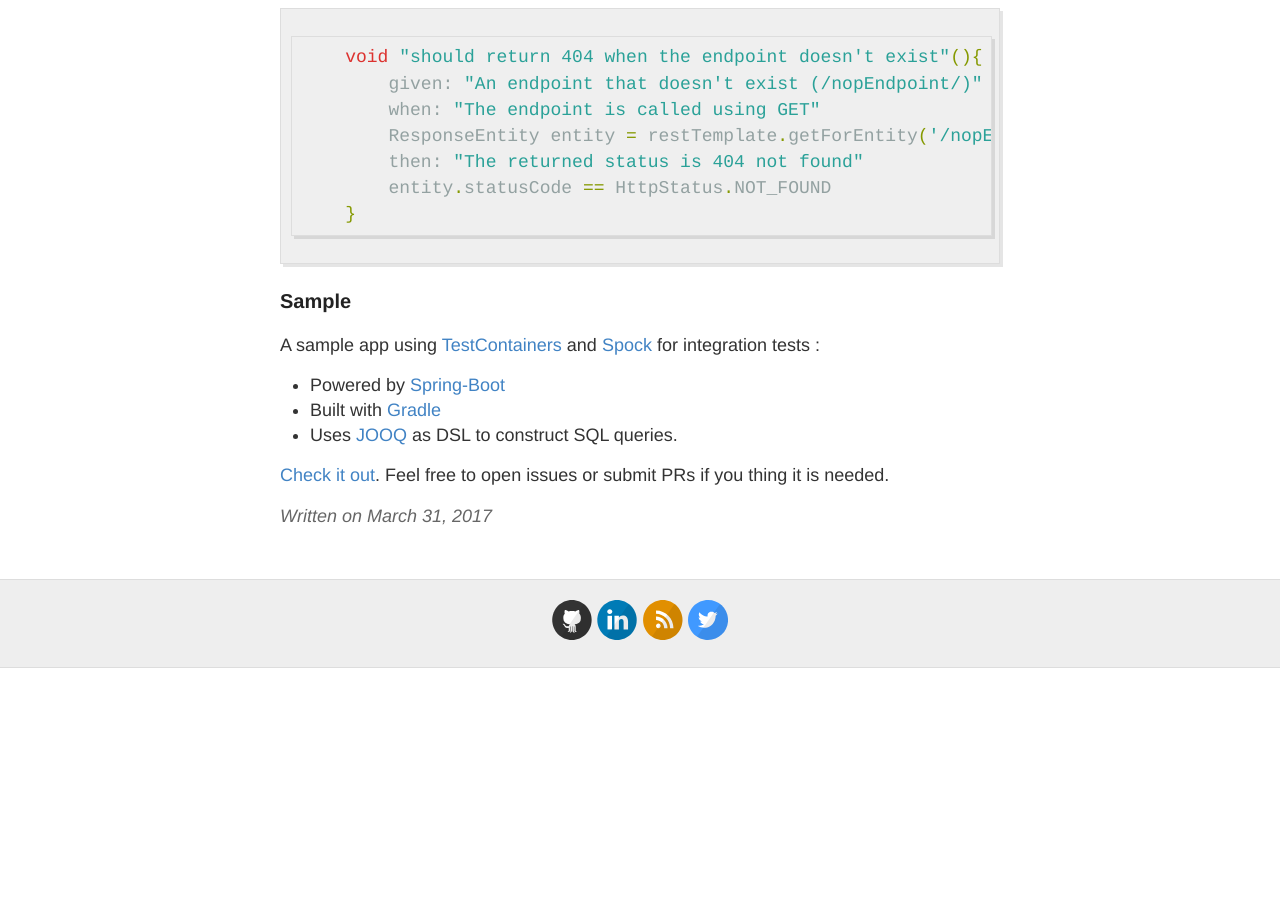
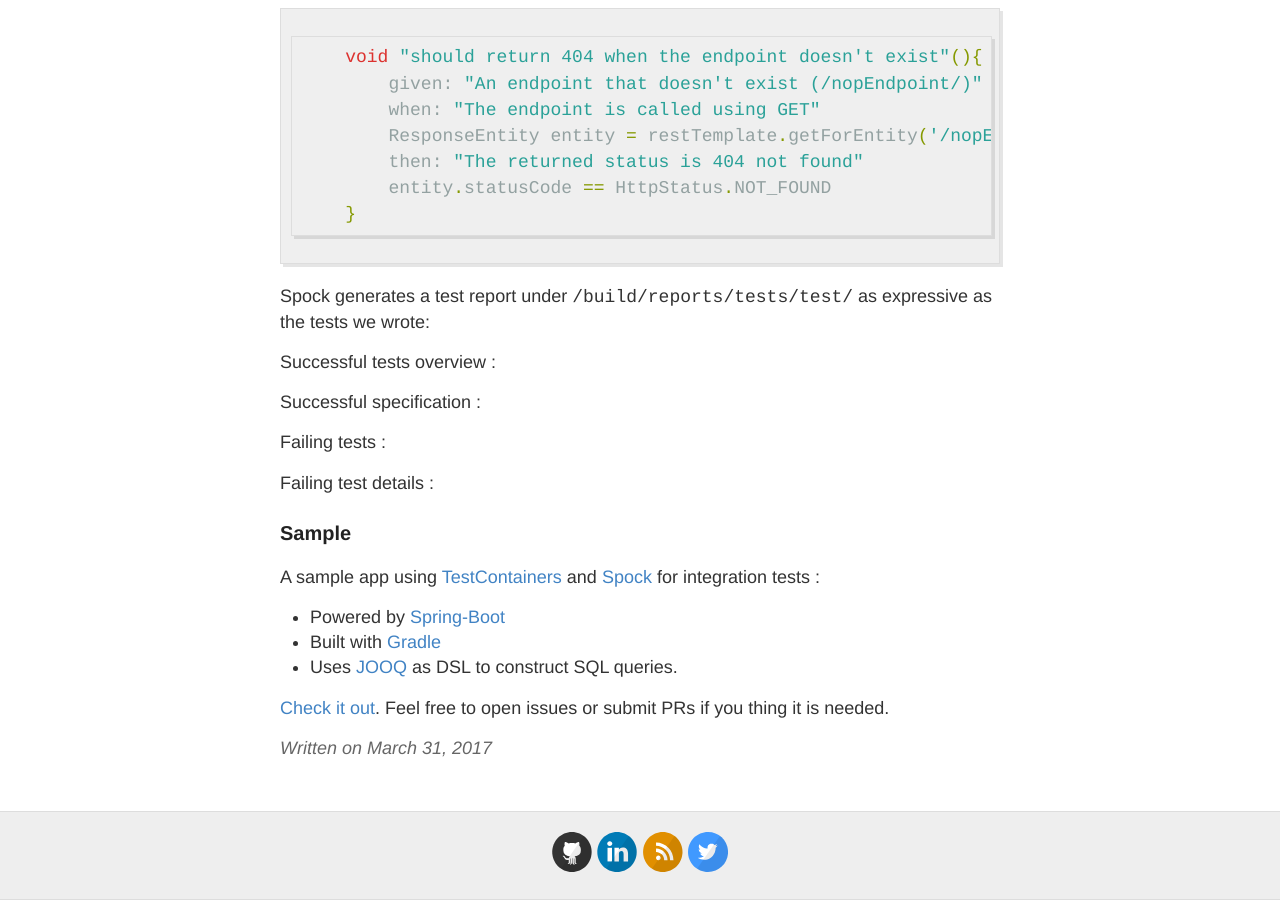
Before and after one commit to areguig/areguig.github.io, a Jekyll site: the page built from _posts/2017-03-31-test-springboot-apps-using-testContainers-and-spock.md, in a window 1280 px wide and 900 px high, scrolled down 2608 px. Built offline with Jekyll 4.4.1, drawn with Linux system fonts in a browser that asks for light colours; comment, search, counter and statistics services are not loaded; before the commit the page ends 3276 px from its top, so only the background shows below that.

Commit message:
Update 2017-03-31-test-springboot-apps-using-testContainers-and-spock.md

````diff
--- a/_posts/2017-03-31-test-springboot-apps-using-testContainers-and-spock.md
+++ b/_posts/2017-03-31-test-springboot-apps-using-testContainers-and-spock.md
@@ -78,6 +78,15 @@ And start writing some expressive specifications under src/test/groovy/ :
     }
 ```
 
+Spock generates a test report under `/build/reports/tests/test/` as expressive as the tests we wrote:
+
+Successful tests overview :
+
+Successful specification  :
+
+Failing tests :
+
+Failing test details :
 
 
 ### Sample
````
